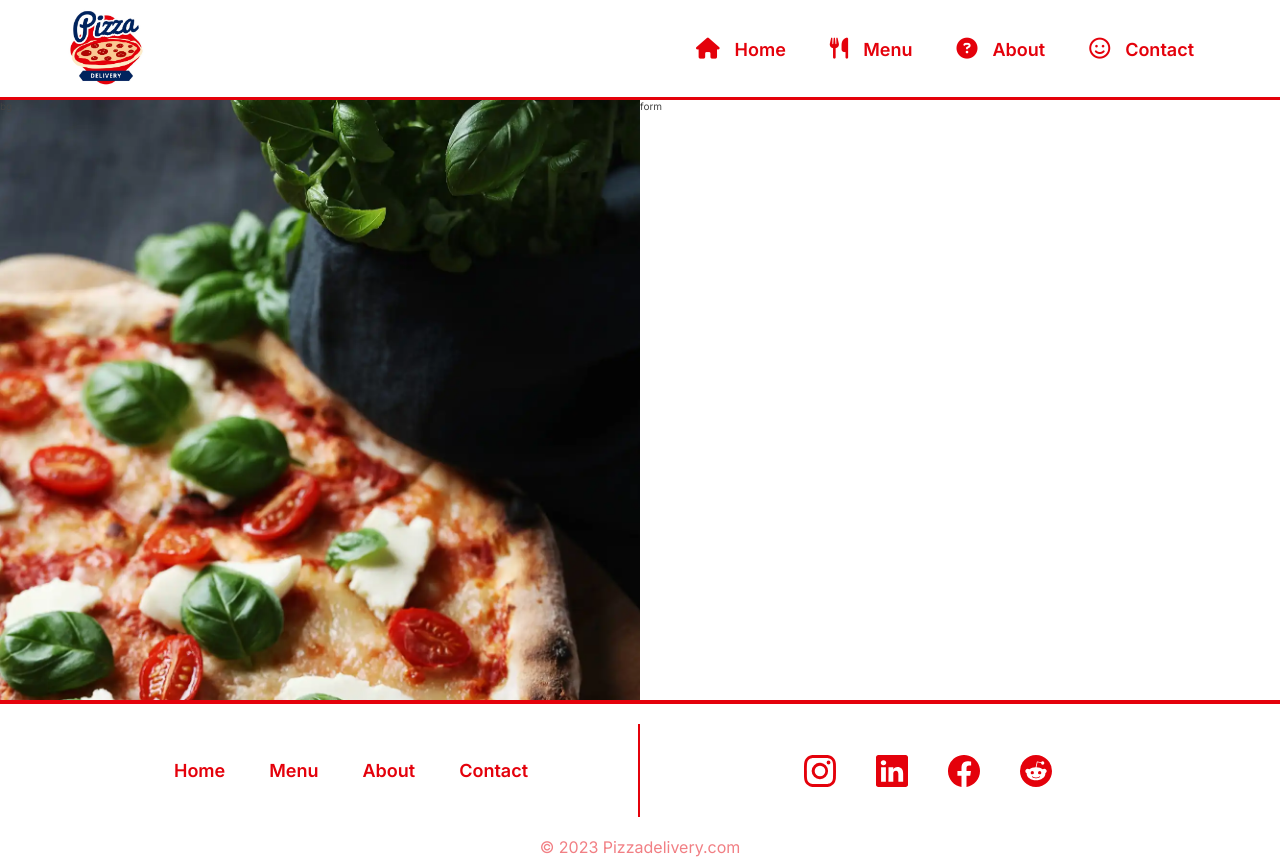
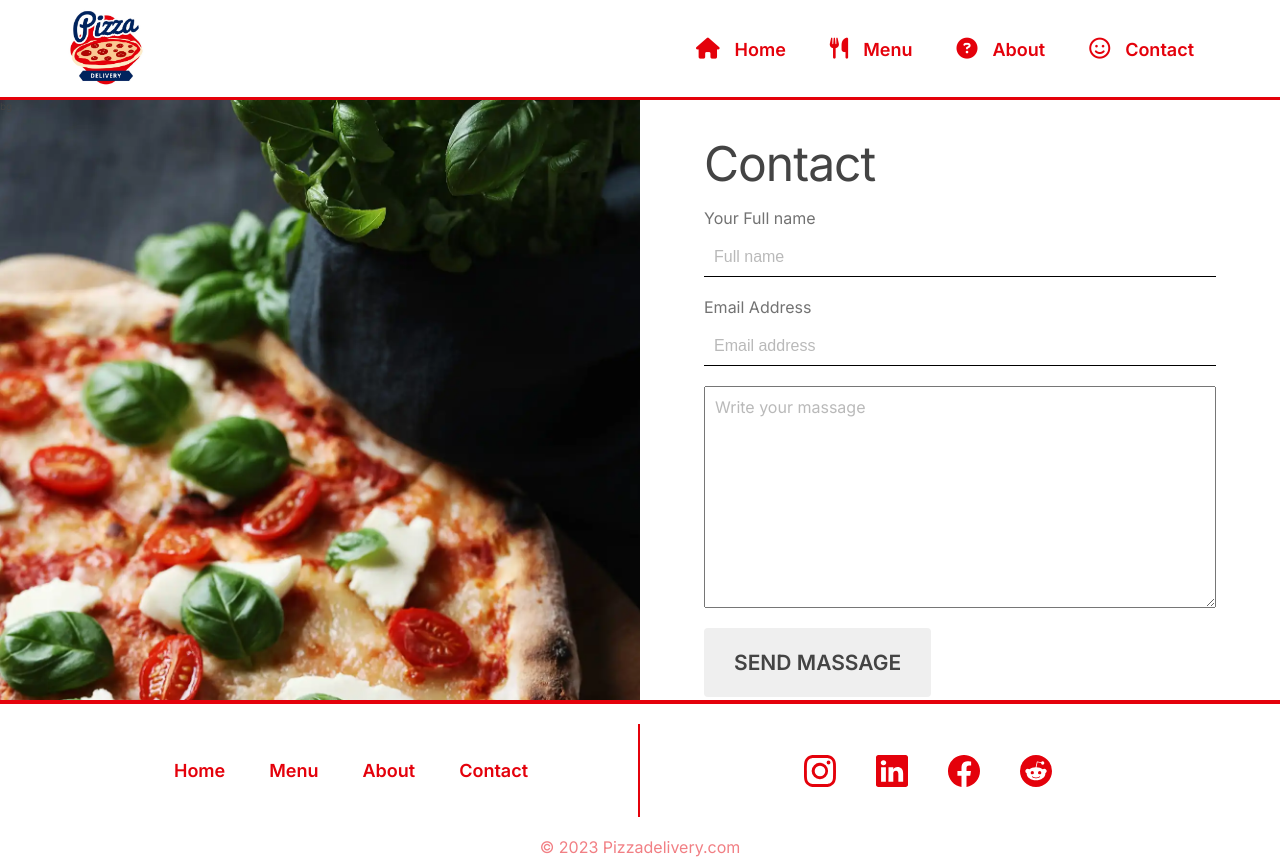
Before and after one commit to Mahyarnafisi/pizza, a React (Create React App) app: page /contact in a window 1280 px wide. Built offline with nearby package versions, Linux system fonts and the light colour scheme; a web font is replaced by a local one.

Commit message:
done with about page and form

```diff
--- a/src/pages/Contact.jsx
+++ b/src/pages/Contact.jsx
@@ -4,7 +4,19 @@ function Contact() {
   return (
     <div className="contact">
       <div className="contact__bg">bg</div>
-      <div className="contact__form">form</div>
+      <div className="contact__form">
+        <h1>Contact </h1>
+        <form className="form" method="post">
+          <label htmlFor="inputName">Your Full name</label>
+          <input className="form__inputName" name="inputName" type="text" placeholder="Full name" required />
+          <label htmlFor="inputEmail">Email Address</label>
+          <input className="form__inputEmail" name="inputEmail" type="email" placeholder="Email address" required />
+          <textarea id="" cols="30" rows="10" placeholder="Write your massage" required></textarea>
+          <button type="submit" className="form__submit-btn">
+            Send Massage
+          </button>
+        </form>
+      </div>
     </div>
   );
 }
--- a/src/styles/contact.css
+++ b/src/styles/contact.css
@@ -16,4 +16,67 @@
 .contact__form {
   width: 100%;
   height: 75vh;
+  padding: 5vh 5vw;
 }
+
+.contact__form h1 {
+  font-weight: 400;
+  font-size: 4.8rem;
+  margin-bottom: 2rem;
+}
+
+.form {
+  display: flex;
+  align-items: stretch;
+  justify-content: center;
+  flex-direction: column;
+}
+.form label {
+  font-size: 1.6rem;
+  margin-bottom: 1rem;
+  opacity: 75%;
+}
+
+.form input {
+  font-size: 1.6rem;
+  padding: 1rem;
+  outline: none;
+  border: none;
+  border-bottom: 1px solid;
+}
+.form input::placeholder {
+  font-weight: 100;
+  opacity: 50%;
+}
+
+.form__inputName {
+  margin-bottom: 2rem;
+}
+
+.form__inputEmail {
+  margin-bottom: 2rem;
+}
+
+.form textarea {
+  font-size: 1.6rem;
+  padding: 1rem;
+  margin-bottom: 2rem;
+  max-height: 32rem;
+  max-width: 100%;
+  font-family: "Inter", sans-serif;
+}
+
+.form textarea::placeholder {
+  font-family: "Inter", sans-serif;
+  opacity: 50%;
+}
+
+.form button {
+  align-self: flex-start;
+  font-family: "Inter", sans-serif;
+  color: #444444;
+}
+
+.form button:hover {
+  filter: brightness(90%);
+}
```
